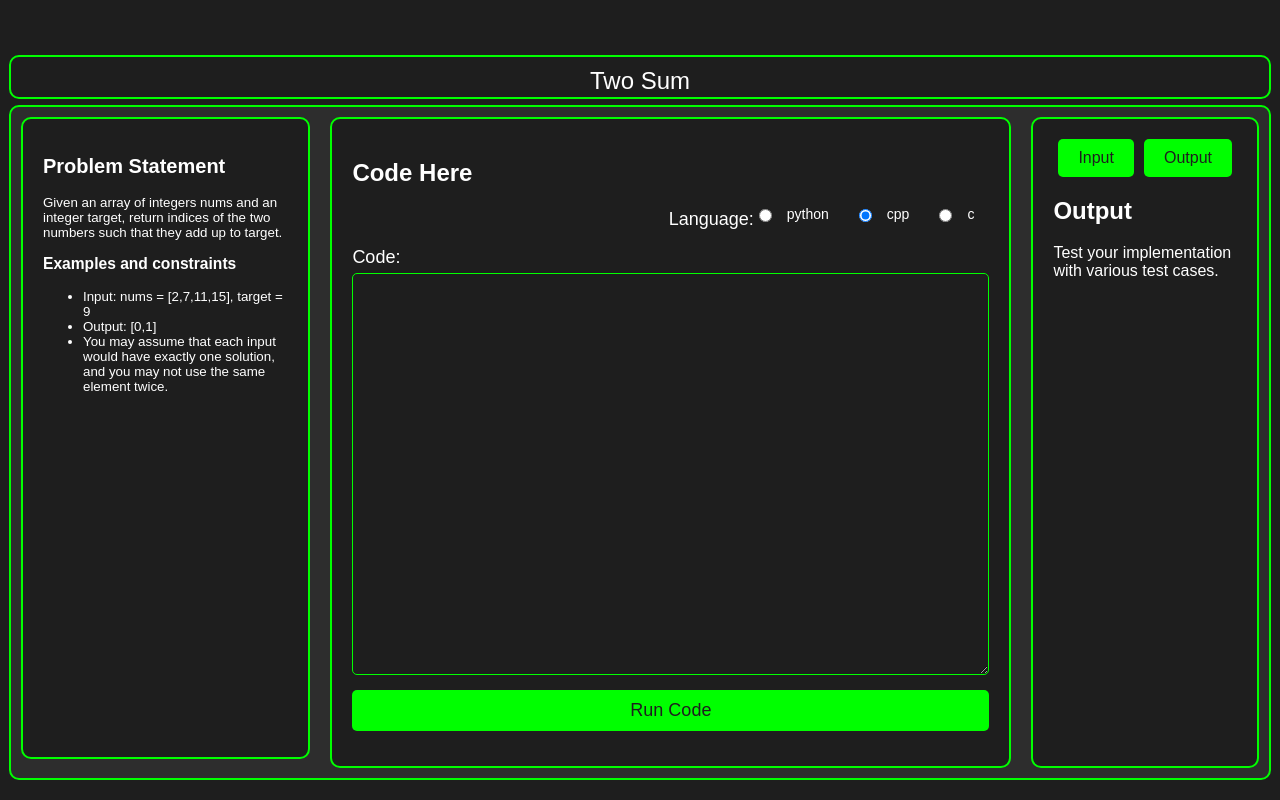
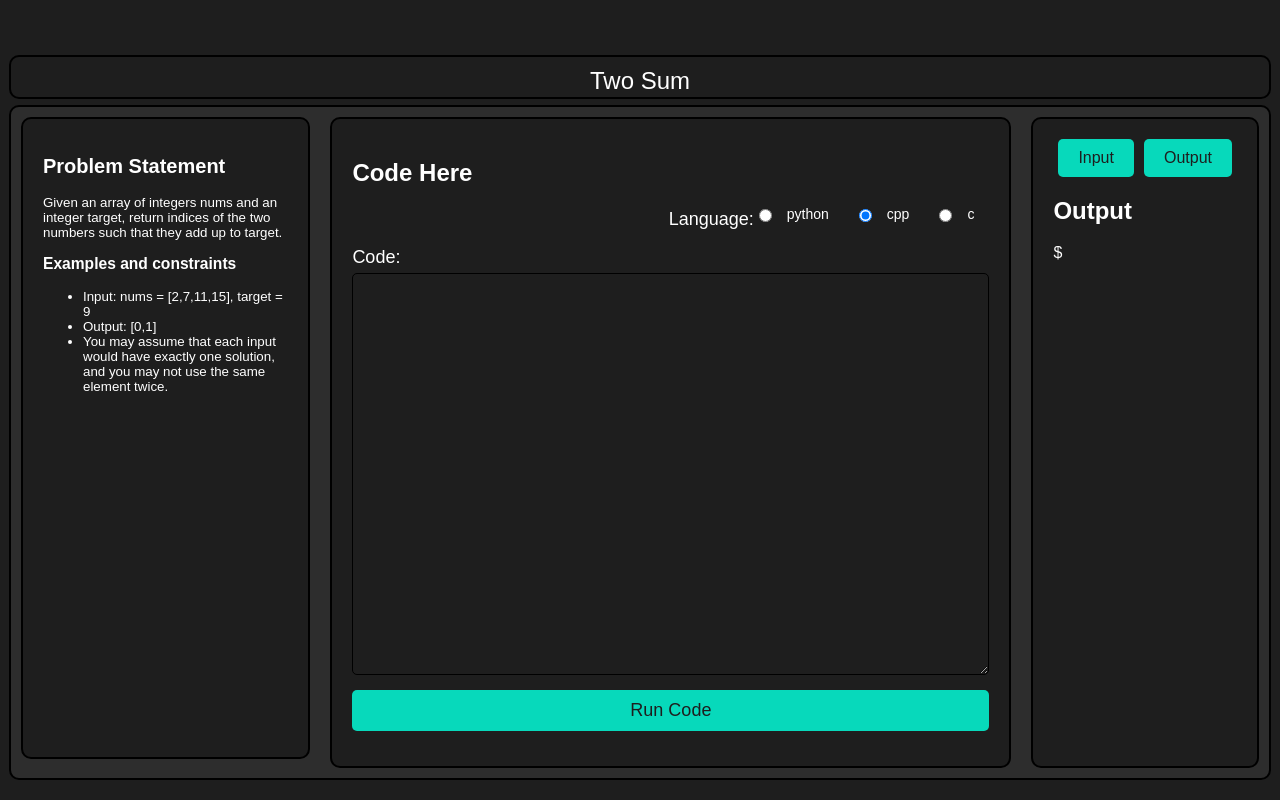
Before and after one commit to Manish85-cell/Project, a Django app: page /oj/submit in a window 1280 px wide. Run offline with Django 4.2, Linux system fonts and the light colour scheme.

Commit message:
Changing Theme of editor

```diff
--- a/heat_wave/oj/templates/oj/compiler.html
+++ b/heat_wave/oj/templates/oj/compiler.html
@@ -24,12 +24,12 @@
             background-color: #2d2d2d;
             border-radius: 10px;
             overflow: hidden;
-            border: 2px solid #00ff00;
+            border: 2px solid #000000;
         }
          .code-section, .examples, .test-cases {
             padding: 20px;
             color: #fff;
-            border: 2px solid #00ff00;
+            border: 2px solid #000000;
             border-radius: 10px;
             margin: 10px;
         }
@@ -49,7 +49,7 @@
             background-color: #1e1e1e;
             padding: 10px;
             color: #fff;
-            border: 2px solid #00ff00;
+            border: 2px solid #000000;
             border-radius: 10px;
 
         }
@@ -95,14 +95,14 @@
             margin-bottom: 15px;
             font-size: 16px;
             border-radius: 5px;
-            border: 1px solid #00ff00;
+            border: 1px solid #07d9bb;
             background-color: #1e1e1e;
             color: #fff;
         }
 
         button {
             width: auto;
-            background-color: #00ff00;
+
             color: #1e1e1e;
             cursor: pointer;
         }
@@ -127,7 +127,7 @@
             padding: 10px;
             font-size: 16px;
             border-radius: 5px;
-            border: 1px solid #00ff00;
+            border: 1px solid #000000;
             background-color: #1e1e1e;
             color: #fff;
         }
@@ -136,7 +136,7 @@
             font-size: 18px;
             border-radius: 5px;
             border: none;
-            background-color: #00ff00;
+            background-color: #07d9bb;
             color: #1e1e1e;
             cursor: pointer;
         }
@@ -164,6 +164,9 @@
             margin: 0 5px;
             padding: 10px 20px;
             font-size: 16px;
+        }
+        button:hover{
+            background-color:  #00ffd9;
         }
     </style>
 
@@ -202,7 +205,7 @@
                         <label for="code">Code:</label>
                         <textarea id="code" name="code" rows="20" cols="60">{{curr_code}}</textarea>
                         <!-- <label for="input_data" style="display: none;">Input Data:</label> -->
-                        <input type="text" id="input_data" name="input_data" placeholder="{{ input }}" style="display: none;">
+                        <textarea type="text" id="input_data" name="input_data" placeholder="{{ input }}" style="display: none;" rows = "2" columns = "10"></textarea>
 
                         <button type="submit">Run Code</button>
                     </form>
@@ -216,8 +219,8 @@
             <div id="output">
 
                 <h2>Output</h2>
-                <p>Test your implementation with various test cases.</p>
-                {% if submission %}
+                <!-- <p>Test your implementation with various test cases.</p> -->
+                ${% if submission %}
                     {{submission}}
                 {% endif %}
 
@@ -226,7 +229,7 @@
             <div id="input">
 
                 <label for="input_data">Input Data:</label>
-                <input type="text" id="input_data_visible" name="input_data_visible" placeholder="{{ input }}">
+                <textarea type="text" id="input_data_visible" name="input_data_visible" placeholder="{{ input }}" rows="2" columns="10">{{input}}</textarea>
 
             </div>
         </div>
--- a/heat_wave/oj/views.py
+++ b/heat_wave/oj/views.py
@@ -222,17 +222,17 @@ Language = [
 def submit(request):
     curr_code = ""
     lang = "cpp"
-    # ipt = ""
+    ipt = ""
     if  request.method == "POST":
         input_data = request.POST["input_data"]
         code = request.POST["code"]
         language = request.POST["language"]
         lang = language
-        # ipt = input_data
+        ipt = input_data
         curr_code = code
         output = run_code(
             language, code , input_data
         )
-        return render(request,"oj/compiler.html", {"submission": output , "curr_code": curr_code, "lang" : language, 'options': Language,'selected_value': lang})
+        return render(request,"oj/compiler.html", {"submission": output , "curr_code": curr_code, "lang" : language, 'options': Language,'selected_value': lang, "input":ipt})
 
-    return render(request, "oj/compiler.html", {"curr_code":curr_code,  'options': Language, 'selected_value': lang})
+    return render(request, "oj/compiler.html", {"curr_code":curr_code,  'options': Language, 'selected_value': lang, 'input': ipt})
```
